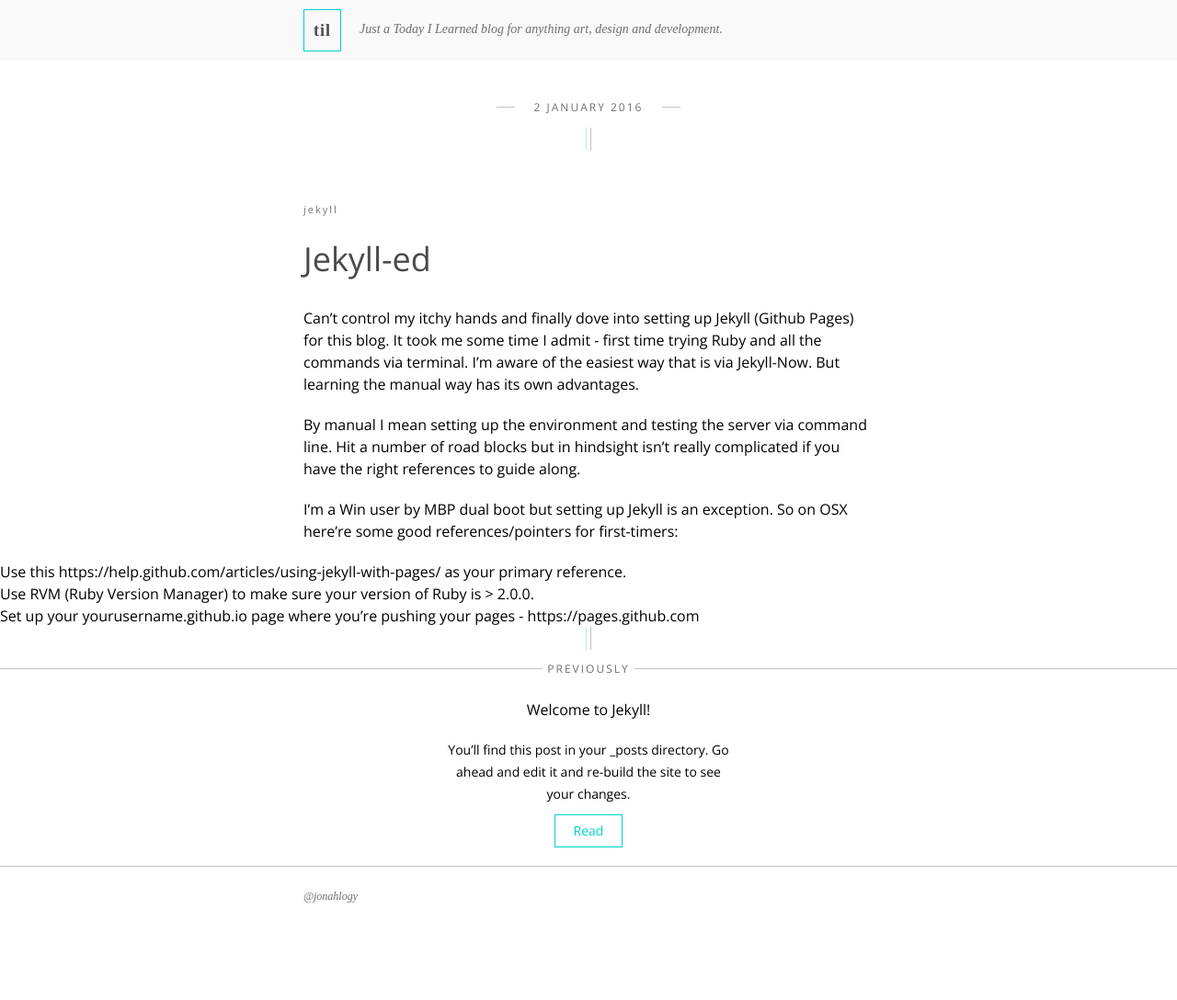
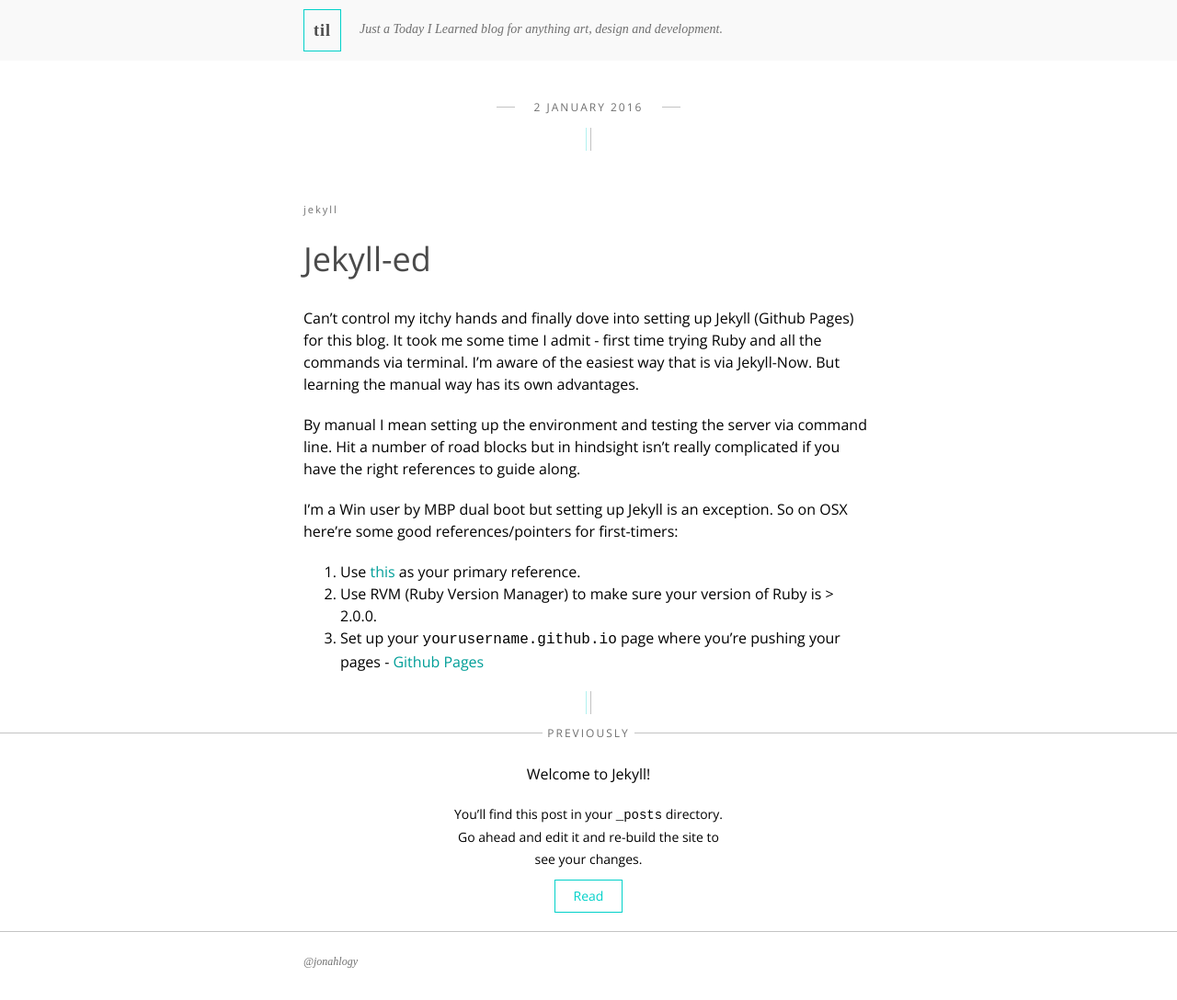
Before and after one commit to jonahdc/jonahdc.github.io, a Jekyll site: the page built from _posts/2016-01-02-Jekyll-ed.md, in a window 1280 px wide. Shown: the whole page at 92% size. Built offline with Jekyll 4.4.1, drawn with Linux system fonts in a browser that asks for light colours; before the commit the page ends 1017 px from its top, so only the background shows below that.

Commit message:
Fixed some design bugs

````diff
--- a/_config.yml
+++ b/_config.yml
@@ -14,8 +14,13 @@ baseurl: "" # the subpath of your site, e.g. /blog
 url: "http://til.bgfsh.xyz" # the base hostname & protocol for your site
 twitter_username: jonahlogy
 github_username:  jonahlogy
+
 # Build settings
 markdown: kramdown
+
+kramdown:
+  input: GFM
+  syntax_highlighter: rouge
 
 defaults:
   -
--- a/_posts/2016-01-02-welcome-to-jekyll.markdown
+++ b/_posts/2016-01-02-welcome-to-jekyll.markdown
@@ -11,13 +11,13 @@ To add new posts, simply add a file in the `_posts` directory that follows the c
 
 Jekyll also offers powerful support for code snippets:
 
-{% highlight javascript %}
+``` ruby
 def print_hi(name)
   puts "Hi, #{name}"
 end
 print_hi('Tom')
 #=> prints 'Hi, Tom' to STDOUT.
-{% endhighlight %}
+```
 
 Check out the [Jekyll docs][jekyll-docs] for more info on how to get the most out of Jekyll. File all bugs/feature requests at [Jekyll’s GitHub repo][jekyll-gh]. If you have questions, you can ask them on [Jekyll Talk][jekyll-talk].
 
--- a/_sass/_syntax-highlighting.scss
+++ b/_sass/_syntax-highlighting.scss
@@ -1,12 +1,30 @@
 /**
  * Syntax highlighting styles
  */
+
+ %code-font {
+   font-family: monospace, serif;
+ }
+
+.highlighter-rouge {
+  @extend %code-font;
+}
+
 .highlight {
     background: #fff;
+
     //@extend %vertical-rhythm;
 
+
+
+    .highlighter-rouge {
+      @extend %code-font;
+      font-size: 14px;
+    }
+
     .highlighter-rouge & {
-      background: #eef;
+      background: #fefefe;
+      @extend %code-font;
     }
 
     .c     { color: #998; font-style: italic } // Comment
--- a/_sass/style.scss
+++ b/_sass/style.scss
@@ -77,6 +77,10 @@ a {
 a:hover {
 	color: $color-accent;
 	box-shadow: 0 2px 0 $color-accent;
+}
+
+em {
+	font-style: italic;
 }
 
 p {
@@ -172,11 +176,17 @@ body {
 	}
 	&--body {
 		margin: 40px 0 0 0;
-	}
-	&--body p {
-		width: $width_narrow;
-		margin: 0 auto;
-		margin-bottom: 20px;
+
+		p, ol {
+			width: $width_narrow;
+			margin: 0 auto;
+			margin-bottom: 20px;
+			 list-style-type: decimal;
+		}
+
+		ol li {
+			margin-left: 40px;
+		}
 	}
 	&--code {
 
@@ -234,6 +244,8 @@ body {
 		margin: 0 auto;
 		font-size: 14px;
 		font-weight: 300;
+
+
 	}
 }
 
````
Also changed, not shown: _posts/2016-01-02-Jekyll-ed.md (+2 -2 lines), _posts/2016-01-21-Plumber.md (+4 -0 lines).
